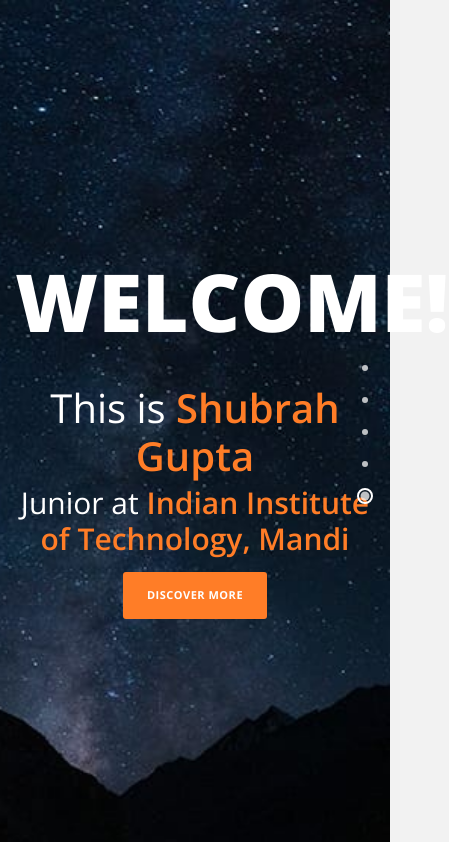
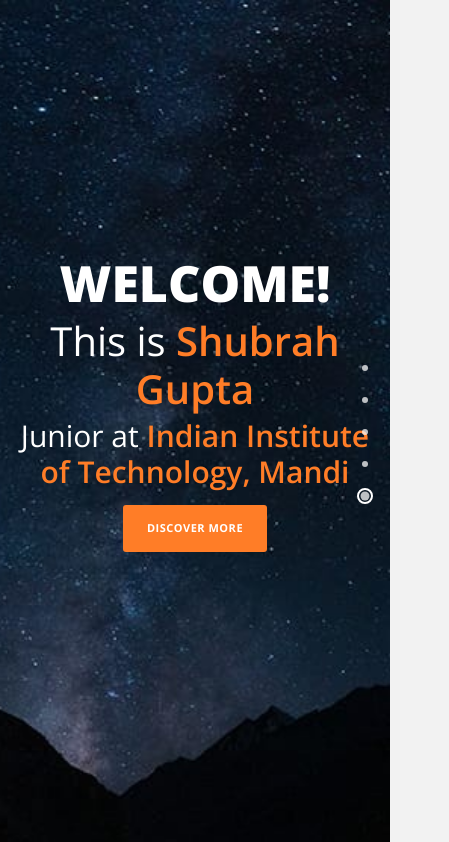
Before and after one commit to shubrahgupta/shubrahgupta.github.io, a plain HTML site: page index.html in a window 390 px wide. Shown: the top 842 px of the page, 449 px wide, since content can reach past the window. Drawn offline with nearby package versions, Linux system fonts and the light colour scheme.

Commit message:
Updated the templatemo-main.css file
Updated the templatemo-main.css file to make the first "Welcome" responsive for mobile.

```diff
--- a/css/templatemo-main.css
+++ b/css/templatemo-main.css
@@ -778,8 +778,8 @@
 }
 
 #welcome_11 {
-  font-size: 8rem;
-  margin-bottom:35px;
+  font-size: 5rem;
+  margin-bottom:1vw;
 }
 
 #blacky {
```
